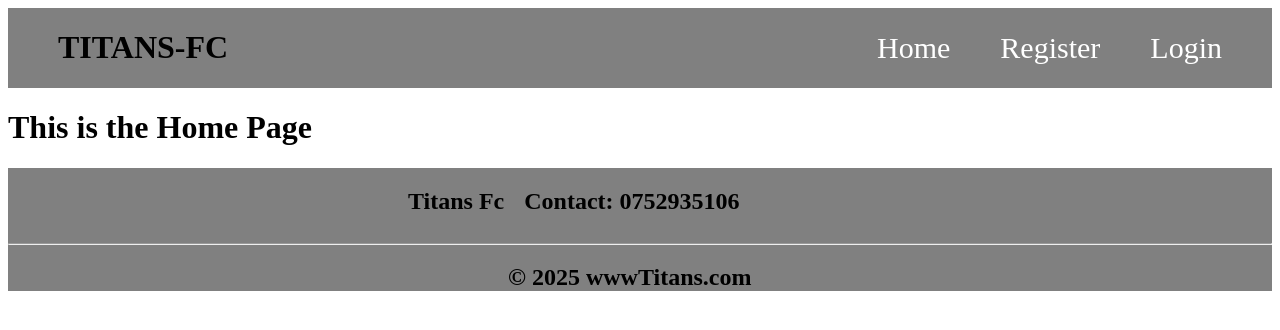
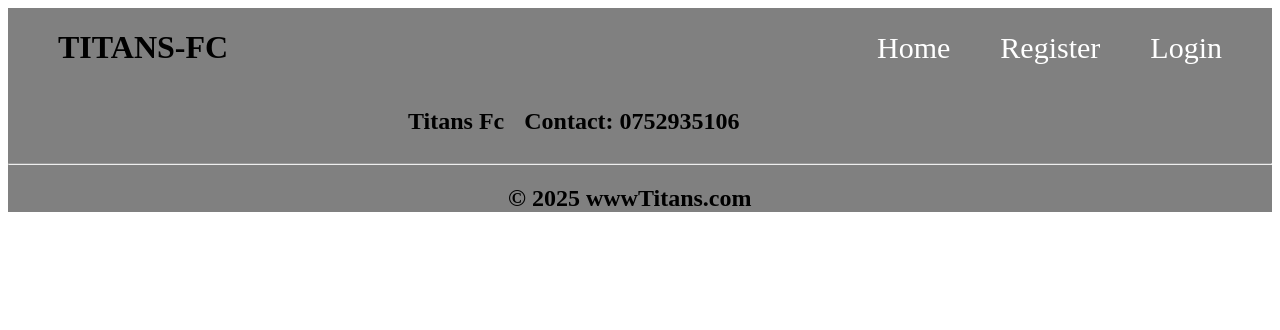
Before and after one commit to SaulWeaponz/Titans-Signup-Login-System, a React (Vite) app: page / in a window 1280 px wide. Shown: the top 330 px of the page. Built offline with nearby package versions, Linux system fonts and the light colour scheme.

Commit message:
Set up of the divs

```diff
--- a/src/components/pages/Home.jsx
+++ b/src/components/pages/Home.jsx
@@ -3,7 +3,10 @@ import Footer from "../sections/Footer"
 function Home(){
     return(
         <div>
-            <h1>This is the Home Page</h1>
+            <div></div>
+            <div>
+
+            </div>
             <div>
                 <Footer/>
              </div>
```
